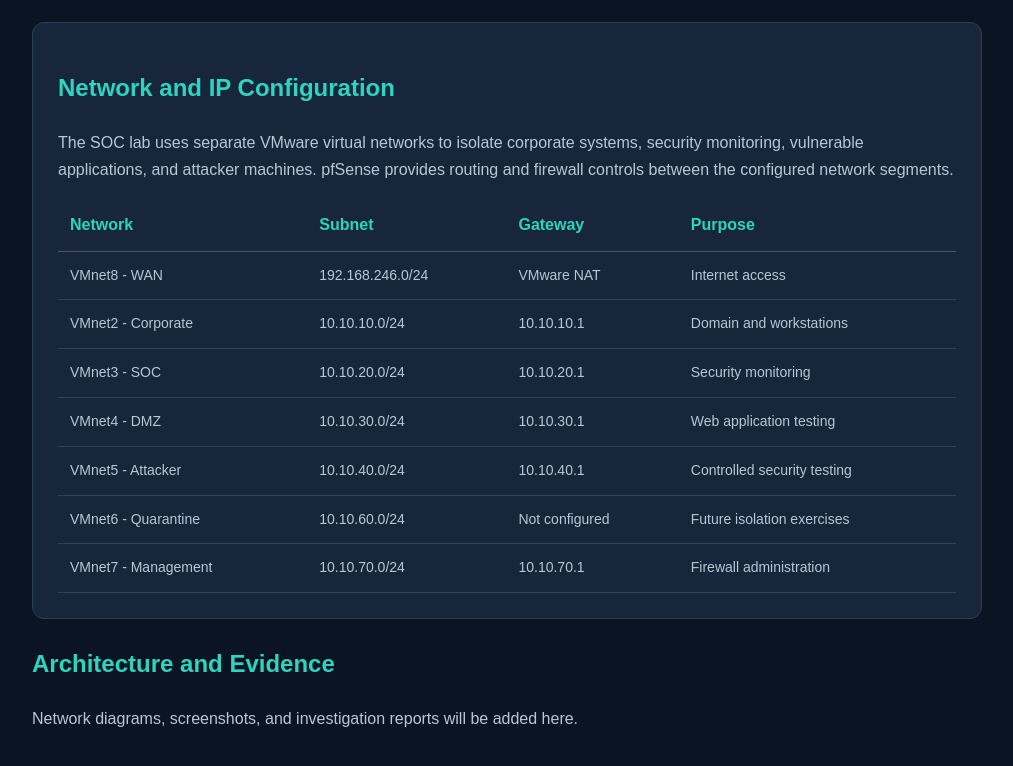
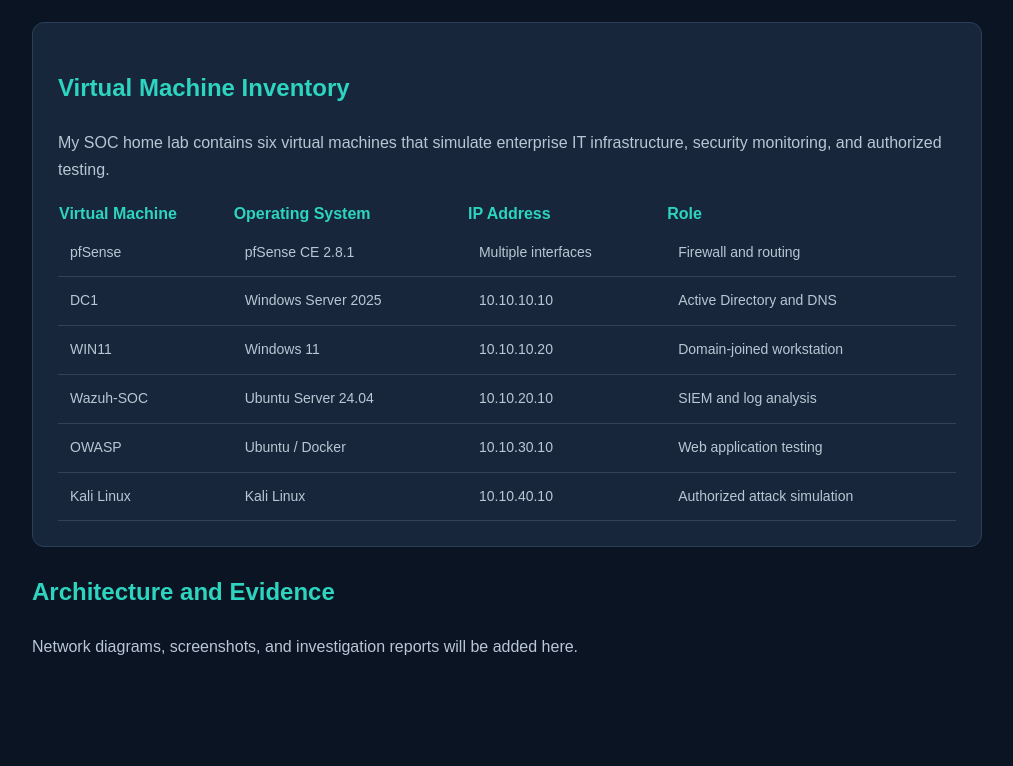
Before and after one commit to BirukBBergena/BirukBClassof0227.github.io, a plain HTML site: page soc-lab.html in a window 1280 px wide. Shown: the part 592-1358 px from the top of the page, without its empty margins (133-1146 px from the left). After the commit the page ends 1328 px from the top, so only its background shows below. Drawn offline with Linux system fonts and the light colour scheme.

Commit message:
Add virtual machine inventory
Updated the SOC lab documentation to reflect changes in virtual machine inventory and configuration details.

```diff
--- a/soc-lab.html
+++ b/soc-lab.html
@@ -101,84 +101,66 @@ table td {
     </div>
 
     <div class="card">
-     <h2>Network and IP Configuration</h2>
+<h2>Virtual Machine Inventory</h2>
 
   <p>
-    The SOC lab uses separate VMware virtual networks
-    to isolate corporate systems, security monitoring,
-    vulnerable applications, and attacker machines.
-    pfSense provides routing and firewall controls
-    between the configured network segments.
+    My SOC home lab contains six virtual machines
+    that simulate enterprise IT infrastructure,
+    security monitoring, and authorized testing.
   </p>
 
   <div style="overflow-x:auto;">
-    <table style="width:100%; border-collapse:collapse;
-                  text-align:left;">
-
+    <table style="width:100%; border-collapse:collapse; text-align:left;">
       <thead>
         <tr style="color:#2dd4bf;">
-          <th style="padding:12px; border-bottom:1px solid #475569;">
-            Network
-          </th>
-          <th style="padding:12px; border-bottom:1px solid #475569;">
-            Subnet
-          </th>
-          <th style="padding:12px; border-bottom:1px solid #475569;">
-            Gateway
-          </th>
-          <th style="padding:12px; border-bottom:1px solid #475569;">
-            Purpose
-          </th>
+          <th>Virtual Machine</th>
+          <th>Operating System</th>
+          <th>IP Address</th>
+          <th>Role</th>
         </tr>
       </thead>
-
       <tbody>
         <tr>
-          <td>VMnet8 - WAN</td>
-          <td>192.168.246.0/24</td>
-          <td>VMware NAT</td>
-          <td>Internet access</td>
+          <td>pfSense</td>
+          <td>pfSense CE 2.8.1</td>
+          <td>Multiple interfaces</td>
+          <td>Firewall and routing</td>
         </tr>
         <tr>
-          <td>VMnet2 - Corporate</td>
-          <td>10.10.10.0/24</td>
-          <td>10.10.10.1</td>
-          <td>Domain and workstations</td>
+          <td>DC1</td>
+          <td>Windows Server 2025</td>
+          <td>10.10.10.10</td>
+          <td>Active Directory and DNS</td>
         </tr>
         <tr>
-          <td>VMnet3 - SOC</td>
-          <td>10.10.20.0/24</td>
-          <td>10.10.20.1</td>
-          <td>Security monitoring</td>
+          <td>WIN11</td>
+          <td>Windows 11</td>
+          <td>10.10.10.20</td>
+          <td>Domain-joined workstation</td>
         </tr>
         <tr>
-          <td>VMnet4 - DMZ</td>
-          <td>10.10.30.0/24</td>
-          <td>10.10.30.1</td>
+          <td>Wazuh-SOC</td>
+          <td>Ubuntu Server 24.04</td>
+          <td>10.10.20.10</td>
+          <td>SIEM and log analysis</td>
+        </tr>
+        <tr>
+          <td>OWASP</td>
+          <td>Ubuntu / Docker</td>
+          <td>10.10.30.10</td>
           <td>Web application testing</td>
         </tr>
         <tr>
-          <td>VMnet5 - Attacker</td>
-          <td>10.10.40.0/24</td>
-          <td>10.10.40.1</td>
-          <td>Controlled security testing</td>
-        </tr>
-        <tr>
-          <td>VMnet6 - Quarantine</td>
-          <td>10.10.60.0/24</td>
-          <td>Not configured</td>
-          <td>Future isolation exercises</td>
-        </tr>
-        <tr>
-          <td>VMnet7 - Management</td>
-          <td>10.10.70.0/24</td>
-          <td>10.10.70.1</td>
-          <td>Firewall administration</td>
+          <td>Kali Linux</td>
+          <td>Kali Linux</td>
+          <td>10.10.40.10</td>
+          <td>Authorized attack simulation</td>
         </tr>
       </tbody>
     </table>
   </div>
 </div>
+
 
       <h2>Architecture and Evidence</h2>
       <p>
```
